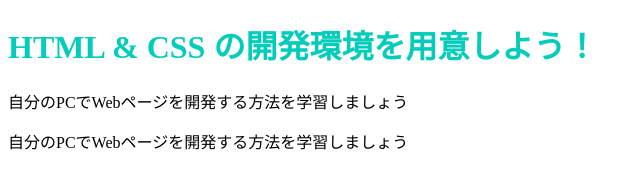
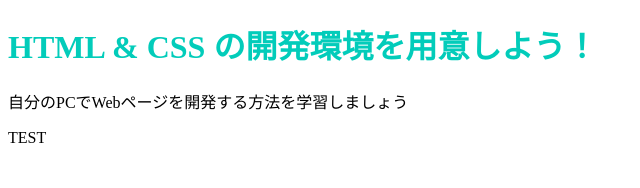
Before and after one commit to ehrkn/ehrkn.github.io, a plain HTML site: page index.html in a window 1280 px wide. Shown: the whole page, without its empty margins (0-640 px from the left). Drawn offline with Linux system fonts and the light colour scheme.

Commit message:
Update index.html

```diff
--- a/index.html
+++ b/index.html
@@ -8,6 +8,6 @@
   <body>
     <h1 class="title">HTML & CSS の開発環境を用意しよう！</h1>
     <p>自分のPCでWebページを開発する方法を学習しましょう</p>
-     <p>自分のPCでWebページを開発する方法を学習しましょう</p>
+    <p>TEST</p>
   </body>
 </html>
```
